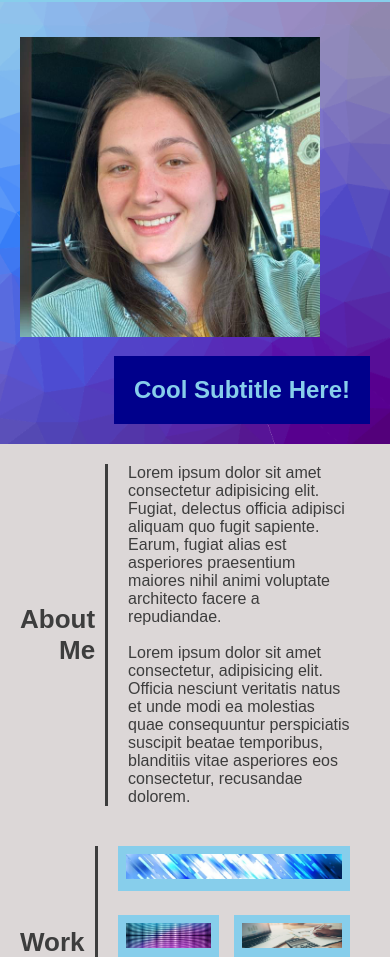
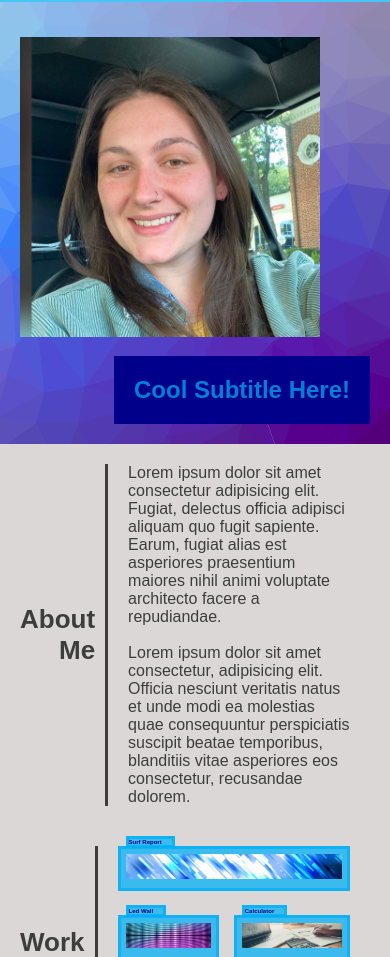
Before and after one commit to Morgan1317/portfolio, a plain HTML site: page index.html in a window 390 px wide. Shown: the part 143-1100 px from the top of the page. Drawn offline with Linux system fonts and the light colour scheme.

Commit message:
made more media responsive - added titles to images

```diff
--- a/assets/style.css
+++ b/assets/style.css
@@ -1,5 +1,5 @@
 :root{
-    --primary-color:#87CEEB;
+    --primary-color:#00b0f6ba;
     --secondary-color: #00008B;
     --tertiary-color: #dcd7d7;
     --fourth-color: #3d3d3d;
@@ -169,11 +169,21 @@ header nav ul li a{
     padding: 5px;
     border: solid var(--primary-color) 3px;
     background-color: var(--primary-color);
+    position: relative;
 }
 .image img{
     width: 100%;
     max-height: 150px;
     object-fit: cover;
+}
+
+.image h2{
+    position: absolute;
+    bottom: 40px;
+    border: solid 3px var(--primary-color);
+    background-color: var(--primary-color);
+    color: var(--secondary-color);
+    font-size: 1.55vw;
 }
 .project1{
     grid-column-start: 1;
--- a/index.html
+++ b/index.html
@@ -74,6 +74,7 @@
                     <div class="image">
                         <a href="./assets/projects/surf-reportmock.html" target="_blank" rel="nooperner noreferrer">
                             <img src="./assets/images/surf-mock.jpg" alt="" title="Surf Report"/>
+                            <h2>Surf Report</h2>
                         </a>
                     </div>
 
@@ -83,6 +84,7 @@
                     <div class="image">
                         <a href="./assets/projects/Led wall.html" target="_blank" rel="nooperner noreferrer">
                             <img src="./assets/images/led-wall.jpg" alt="" title="Led Wall"/>
+                            <h2>Led Wall</h2>
                         </a>
                     </div>
                     <!-- image from https://www.freepik.com/vectors/led-panel/ -->
@@ -91,6 +93,7 @@
                     <div class="image">
                         <a href="./assets/projects/Calculator.html" target="_blank" rel="nooperner noreferrer">
                             <img src="./assets/images/calculator.jpg" alt="" title="Calculator"/>
+                            <h2>Calculator</h2>
                         </a>
                     </div>
                     <!-- image from https://www.ecatoday.co.uk/blog/1235/IR35-the-story-behind-the-headlines/ -->
@@ -99,6 +102,7 @@
                     <div class="image">
                         <a href="./assets/projects/pastelpuzzles.html" target="_blank" rel="nooperner noreferrer">
                             <img src="./assets/images/pastel.jpg" alt="" title="Pastel Puzzles"/>
+                            <h2>Pastel Puzzles</h2>
                         </a>
                     </div>
                     <!-- image from https://www.color-hex.com/color-palette/5361/ -->
@@ -107,6 +111,7 @@
                     <div class="image">
                         <a href="https://morgan1317.github.io/run-buddy/" target="_blank" rel="noopener noreferrer">
                             <img src="./assets/images/RunBuddy.jpg" alt="" title="Run Buddy"/>
+                            <h2>Run Buddy</h2>
                         </a>
                     </div>
                 </article>
```
